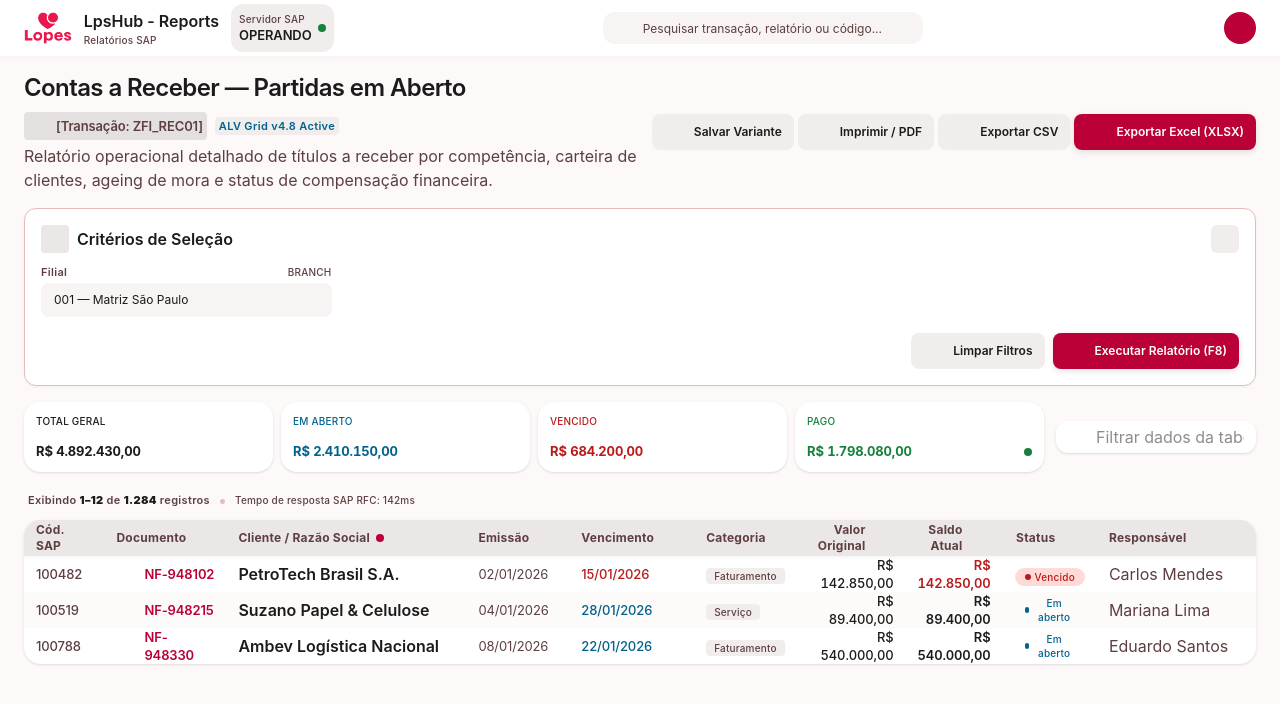
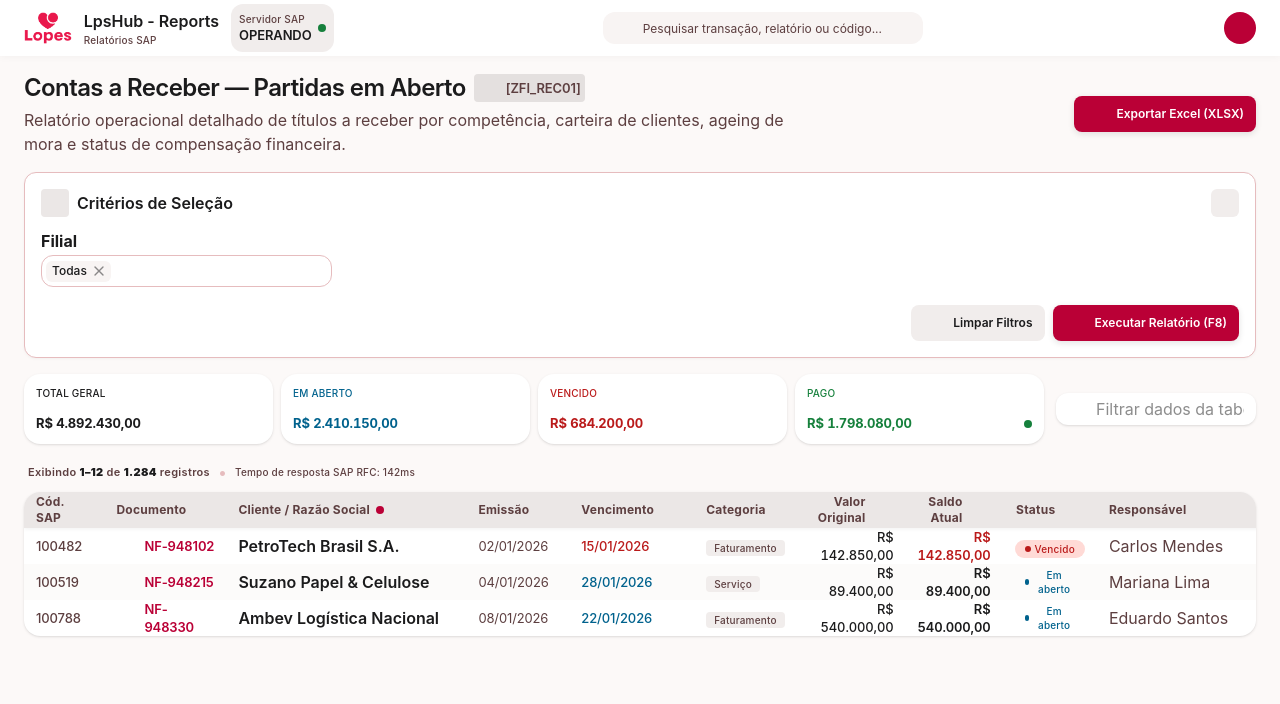
Before and after one commit to yolmat/Lpshub-WEB-Reports, a Next.js app: page / in a window 1280 px wide. Shown: the top 704 px of the page. Built offline with nearby package versions, Linux system fonts and the light colour scheme.

Commit message:
add news Components

```diff
--- a/app/page.js
+++ b/app/page.js
@@ -5,6 +5,8 @@
 import Icon from "@/components/icon"
 import Metric from "@/components/reports/shared/metric";
 import { useMemo, useState } from "react";
+import SectionHeaderReports from "@/components/reports/shared/sectionHeaderReports";
+import SectionFiltersReports from "@/components/reports/shared/sectionFiltersReports";
 
 const rows = [
   ["100482", "NF-948102", "PetroTech Brasil S.A.", "02/01/2026", "15/01/2026", "Faturamento", "R$ 142.850,00", "R$ 142.850,00", "Vencido", "Carlos Mendes"],
@@ -71,16 +73,6 @@
     });
   }, [search, selectedClients]);
 
-  function executeReport() {
-    setExecuting(true);
-    globalThis.setTimeout(() => setExecuting(false), 600);
-  }
-
-  function clearFilters() {
-    setSearch("");
-    setClientSearch("");
-    setSelectedClients(Object.fromEntries(clients.map(([name]) => [name, true])));
-  }
 
   function toggleClient(name) {
     setSelectedClients((current) => ({ ...current, [name]: !current[name] }));
@@ -95,69 +87,18 @@
         <div className="">
           <main className="relative pt-14 min-h-screen">
             <div className="px-space-xl py-space-lg flex flex-col gap-space-lg max-w-[1720px] mx-auto w-full">
-              <section className="flex flex-col xl:flex-row xl:items-center justify-between gap-space-md">
-                <div className="flex flex-col gap-space-xs">
 
-                  <div className="flex items-center gap-space-sm flex-wrap">
-                    <h1 className="font-headline-lg font-bold tracking-tight">Contas a Receber — Partidas em Aberto</h1>
-                    <span className="inline-flex items-center gap-1 px-space-xs py-0.5 rounded bg-surface-container-highest text-on-surface-variant font-data-mono font-semibold">
-                      {Icon("terminal", "text-[13px]")} [Transação: ZFI_REC01]
-                    </span>
-                    <span className="inline-flex items-center gap-1 px-space-xs py-0.5 rounded bg-surface-container text-tertiary font-label-sm">ALV Grid v4.8 Active</span>
-                  </div>
+              <SectionHeaderReports
+                title="Contas a Receber — Partidas em Aberto"
+                subtitle="Relatório operacional detalhado de títulos a receber por competência, carteira de clientes, ageing de mora e status de compensação financeira."
+                transaction="ZFI_REC01"
 
-                  <p className="text-on-surface-variant max-w-3xl">
-                    Relatório operacional detalhado de títulos a receber por competência, carteira de clientes, ageing de mora e status de compensação financeira.
-                  </p>
-                </div>
+              />
 
-                <div className="flex items-center gap-space-xs flex-wrap shrink-0">
-                  {[
-                    ["bookmark", "Salvar Variante"],
-                    ["print", "Imprimir / PDF"],
-                    ["table_chart", "Exportar CSV"],
-                  ].map(([ico, label]) => (
-                    <button type="button" key={label} className="toolbar-button">{Icon(ico, "text-[17px]")}<span>{label}</span></button>
-                  ))}
-                  <button type="button" className="toolbar-button primary">{Icon("download", "text-[18px]")}<span>Exportar Excel (XLSX)</span></button>
-                </div>
-              </section>
-
-              <section className="panel flex flex-col gap-space-md">
-                <div className="flex items-center justify-between">
-                  <div className="flex items-center gap-space-sm">
-                    <div className="w-7 h-7 rounded bg-surface-container-high flex items-center justify-center text-primary">
-                      {Icon("manage_search", "text-[18px]")}
-                    </div>
-                    <div>
-                      <h2 className="font-headline-sm leading-tight">Critérios de Seleção</h2>
-                    </div>
-                  </div>
-                  <div className="flex items-center gap-space-xs">
-                    <button type="button" onClick={() => setFiltersOpen(!filtersOpen)} className="square-button">
-                      {Icon(filtersOpen ? "keyboard_arrow_up" : "keyboard_arrow_down", "text-[18px]")}
-                    </button>
-                  </div>
-                </div>
-
-                {filtersOpen && (
-                  <div className="grid grid-cols-1 md:grid-cols-2 lg:grid-cols-3 xl:grid-cols-4 gap-space-md">
-                    <FilterField label="Filial" code="BRANCH" iconName="expand_more">
-                      <SelectField options={["001 — Matriz São Paulo", "002 — CD Betim / MG", "003 — Planta Camaçari / BA", "004 — Terminal Paranaguá / PR"]} />
-                    </FilterField>
-                  </div>
-                )}
-
-                <div className="flex items-center justify-end pt-space-xs">
-                  <div className="flex items-center gap-space-sm">
-                    <button type="button" onClick={clearFilters} className="toolbar-button">{Icon("restart_alt", "text-[16px]")} Limpar Filtros</button>
-                    <button type="button" onClick={executeReport} disabled={executing} className="toolbar-button primary">
-                      {Icon(executing ? "refresh" : "play_arrow", `text-[18px] ${executing ? "animate-spin" : ""}`)}
-                      {executing ? "Executando RFC..." : "Executar Relatório (F8)"}
-                    </button>
-                  </div>
-                </div>
-              </section>
+              <SectionFiltersReports
+                filtersOpen={filtersOpen}
+                setFiltersOpen={setFiltersOpen}
+              />
 
               <section className="flex flex-col lg:flex-row lg:items-center justify-between gap-space-md">
                 <div className="grid grid-cols-2 sm:grid-cols-4 gap-space-sm flex-1">
@@ -276,25 +217,3 @@
     </div>
   );
 }
-
-function FilterField({ label, code, children }) {
-  return (
-    <div className="flex flex-col gap-1">
-      <label className="font-label-sm text-on-surface-variant flex items-center justify-between">
-        <span>{label}</span><span className="font-caption">{code}</span>
-      </label>
-      {children}
-    </div>
-  );
-}
-
-function SelectField({ options, className = "" }) {
-  return (
-    <div className="relative">
-      <select className={`field-input appearance-none cursor-pointer ${className}`}>
-        {options.map((option) => <option key={option} value={option}>{option}</option>)}
-      </select>
-      {Icon("expand_more", "absolute right-2.5 top-1/2 -translate-y-1/2 text-on-surface-variant text-[16px] pointer-events-none")}
-    </div>
-  );
-}
```
